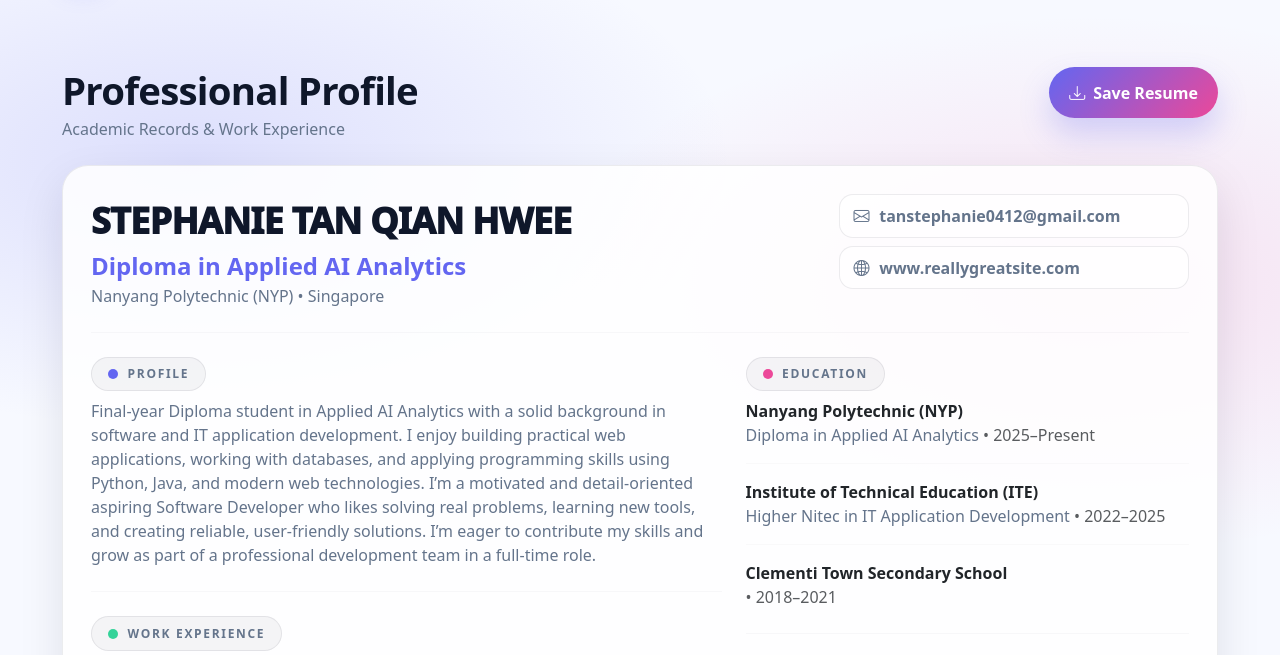
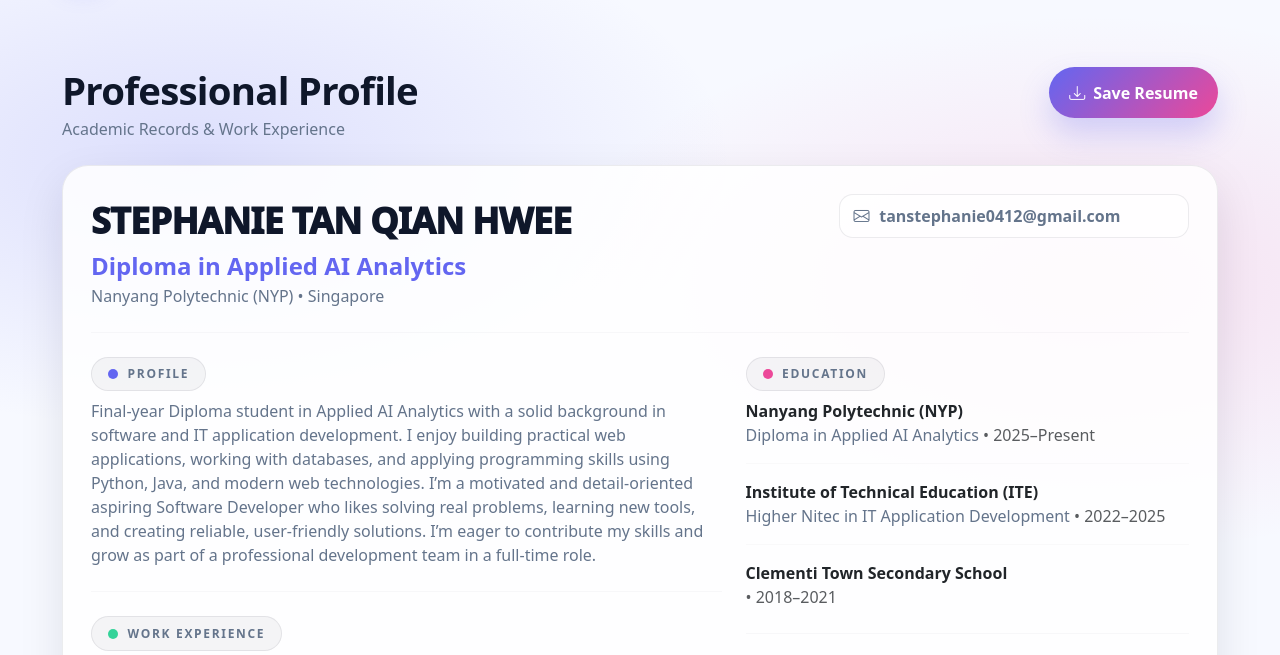
Before and after one commit to stephanieeee412/portfolio, a plain HTML site: page resume.html in a window 1280 px wide. Shown: the part 85-740 px from the top of the page. Drawn offline with nearby package versions, Linux system fonts and the light colour scheme.

Commit message:
Remove website link from resume

```diff
--- a/resume.html
+++ b/resume.html
@@ -60,7 +60,7 @@
           <div class="col-lg-4">
             <div class="d-flex flex-column gap-2">
               <div class="icon-chip"><i class="bi bi-envelope"></i> tanstephanie0412@gmail.com</div>
-              <div class="icon-chip"><i class="bi bi-globe2"></i> www.reallygreatsite.com</div>
+
             </div>
           </div>
         </div>
```
